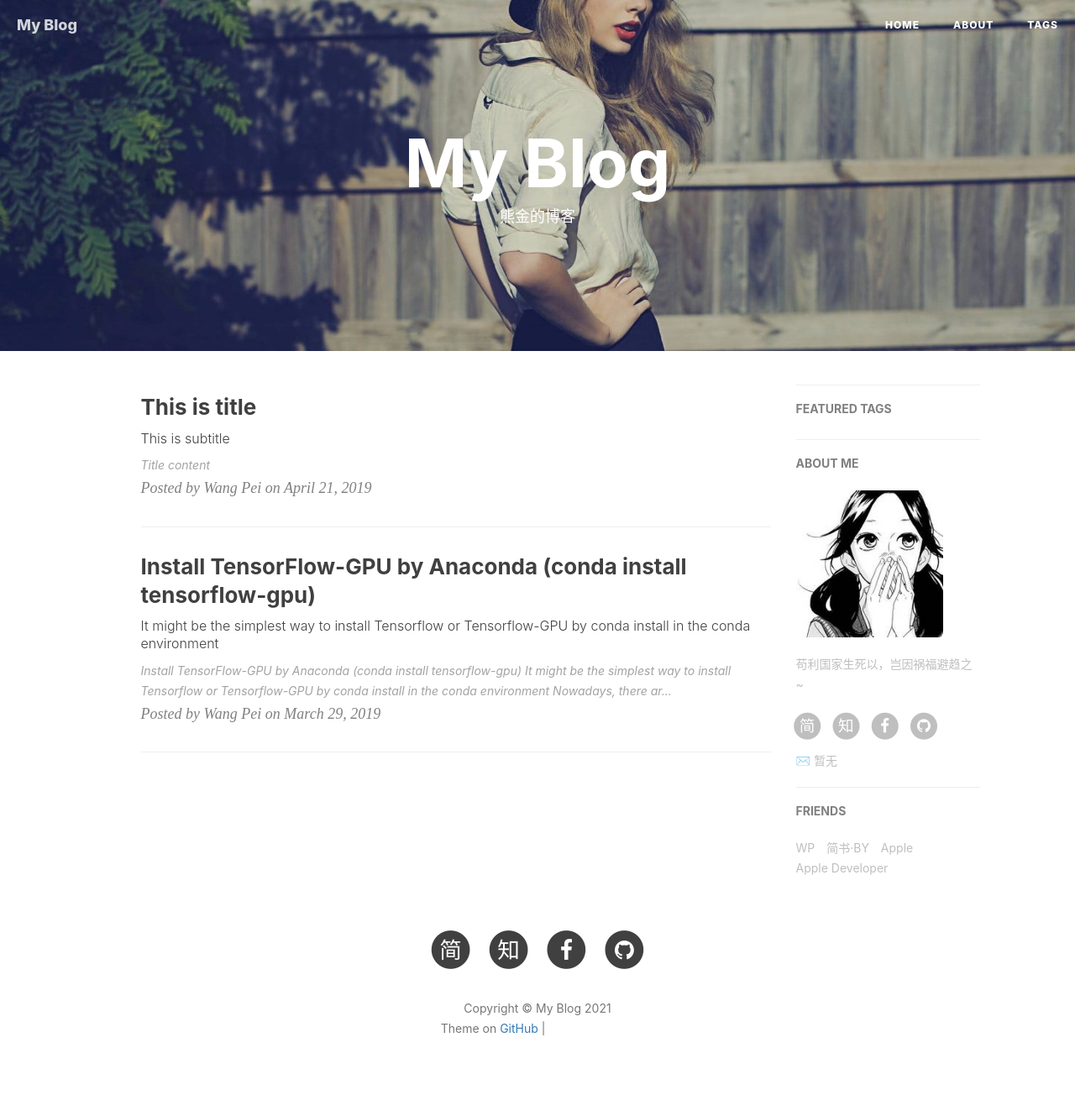
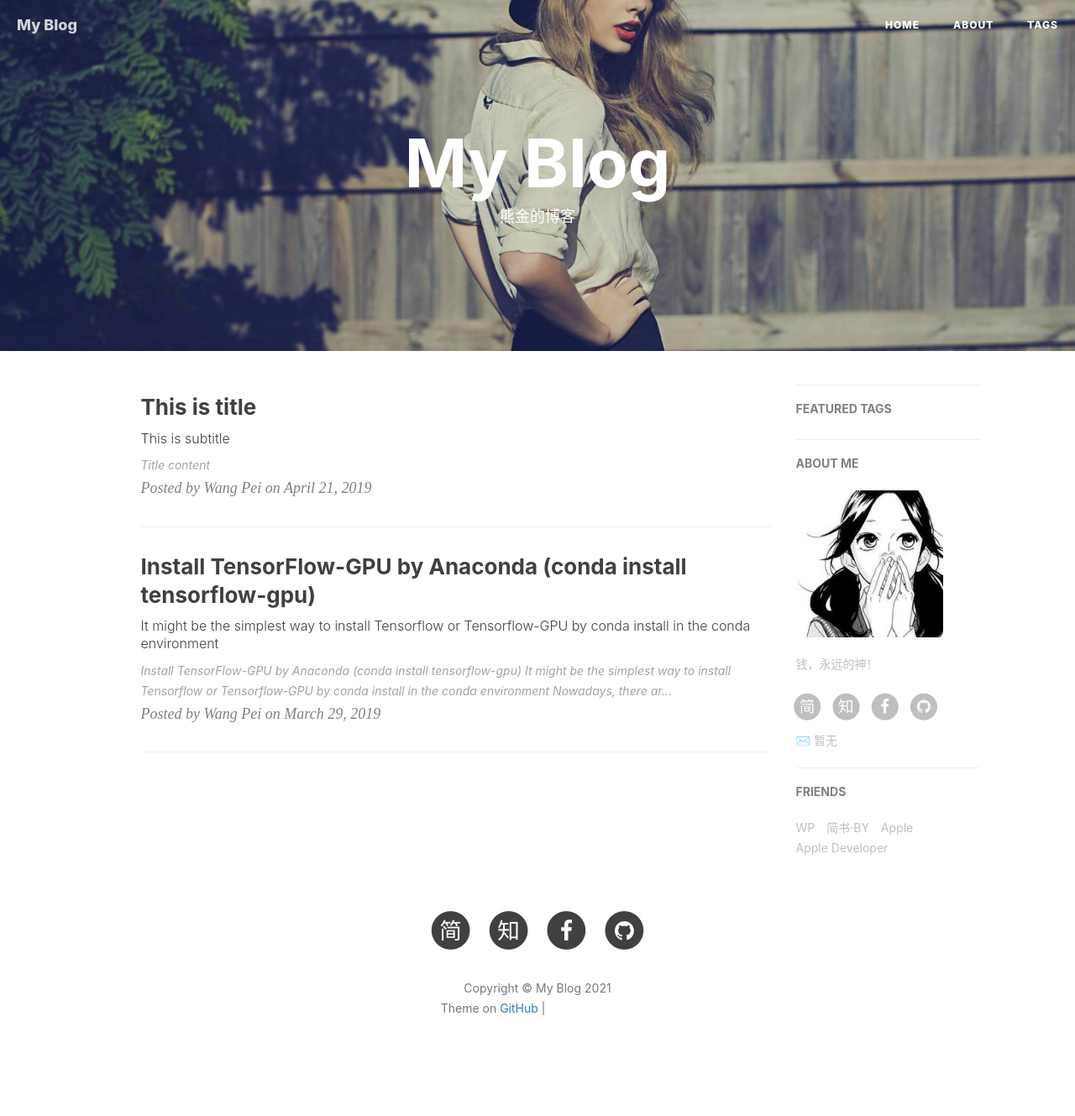
Before and after one commit to nathanielhawthorne/nathanielhawthorne.github.io, a Jekyll site: the page built from index.html, in a window 1280 px wide. Shown: the whole page at 84% size. Built offline with Jekyll 4.4.1, drawn with Linux system fonts in a browser that asks for light colours; nearby versions of some CDN libraries; the list of posts is cut into pages by our own code; comment, search, counter and statistics services are not loaded; after the commit the page ends 1305 px from its top, so only the background shows below that; grey boxes are pictures that could not be loaded.

Commit message:
Update _config.yml

```diff
--- a/_config.yml
+++ b/_config.yml
@@ -3,15 +3,15 @@ title: My Blog
 SEOTitle: 我的博客 | My Blog
 header-img: img/post-bg-desk.jpg
 email: 暂无
-description: "写一句你想写的话"
-keyword: "我的博客"
+description: "钱，永远的神！"
+keyword: "熊金的博客"
 url: "http://nathanielhawthorne.github.io"          # your host, for absolute URL
 baseurl: ""      # for example, '/blog' if your blog hosted on 'host/blog'
 github_repo: "https://github.com/nathanielhawthorne/nathanielhawthorne.github.io.git" # you code repository
 
 # Sidebar settings
 sidebar: true                           # whether or not using Sidebar.
-sidebar-about-description: "苟利国家生死以，岂因祸福避趋之~"
+sidebar-about-description: "钱，永远的神！"
 sidebar-avatar: /img/avatar_binggan.jpg      # use absolute URL, seeing it's used in both `/` and `/about/`
 
 
```
